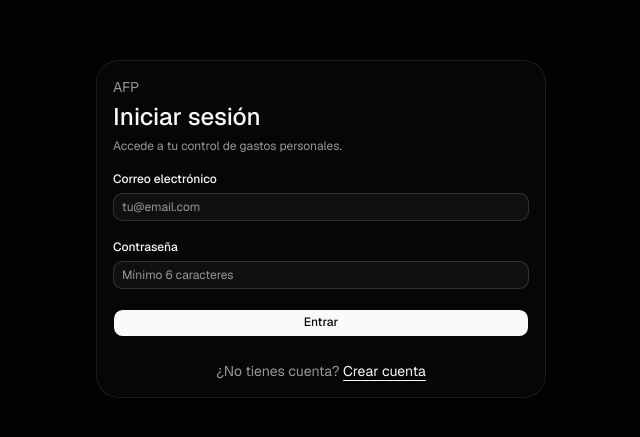
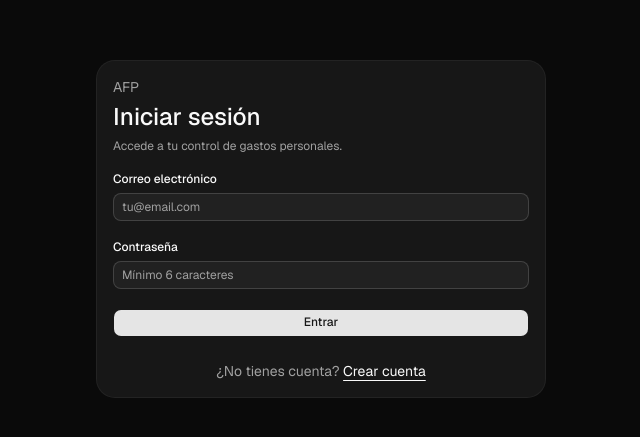
Before and after one commit to minnica/afp, a Next.js app: page /login in a window 1280 px wide. Shown: the part 171-608 px from the top of the page, without its empty margins (319-959 px from the left). Built offline with nearby package versions, Linux system fonts and the light colour scheme; no server answers.

Commit message:
chore(*) change styles to original shadcn

```diff
--- a/src/app/globals.css
+++ b/src/app/globals.css
@@ -64,15 +64,16 @@
   --accent: oklch(0.97 0 0);
   --accent-foreground: oklch(0.205 0 0);
   --destructive: oklch(0.577 0.245 27.325);
+  --destructive-foreground: oklch(0.985 0 0);
   --border: oklch(0.922 0 0);
   --input: oklch(0.922 0 0);
   --ring: oklch(0.708 0 0);
-  --chart-1: oklch(0.87 0 0);
-  --chart-2: oklch(0.556 0 0);
-  --chart-3: oklch(0.439 0 0);
-  --chart-4: oklch(0.371 0 0);
-  --chart-5: oklch(0.269 0 0);
-  --radius: 0.75rem;
+  --chart-1: oklch(0.646 0.222 41.116);
+  --chart-2: oklch(0.6 0.118 184.704);
+  --chart-3: oklch(0.398 0.07 227.392);
+  --chart-4: oklch(0.828 0.189 84.429);
+  --chart-5: oklch(0.769 0.188 70.08);
+  --radius: 0.625rem;
   --sidebar: oklch(0.985 0 0);
   --sidebar-foreground: oklch(0.145 0 0);
   --sidebar-primary: oklch(0.205 0 0);
@@ -84,48 +85,38 @@
 }
 
 .dark {
-  --background: oklch(0.08 0 0);
+  --background: oklch(0.145 0 0);
   --foreground: oklch(0.985 0 0);
-
-  --card: oklch(0.12 0 0);
+  --card: oklch(0.205 0 0);
   --card-foreground: oklch(0.985 0 0);
-
-  --popover: oklch(0.12 0 0);
+  --popover: oklch(0.205 0 0);
   --popover-foreground: oklch(0.985 0 0);
-
-  --primary: oklch(0.985 0 0);
-  --primary-foreground: oklch(0.12 0 0);
-
-  --secondary: oklch(0.17 0 0);
+  --primary: oklch(0.922 0 0);
+  --primary-foreground: oklch(0.205 0 0);
+  --secondary: oklch(0.269 0 0);
   --secondary-foreground: oklch(0.985 0 0);
-
-  --muted: oklch(0.17 0 0);
-  --muted-foreground: oklch(0.68 0 0);
-
-  --accent: oklch(0.2 0 0);
+  --muted: oklch(0.269 0 0);
+  --muted-foreground: oklch(0.708 0 0);
+  --accent: oklch(0.269 0 0);
   --accent-foreground: oklch(0.985 0 0);
-
-  --destructive: oklch(0.62 0.22 25);
+  --destructive: oklch(0.704 0.191 22.216);
   --destructive-foreground: oklch(0.985 0 0);
-
   --border: oklch(1 0 0 / 10%);
-  --input: oklch(1 0 0 / 14%);
-  --ring: oklch(0.72 0 0);
-
-  --chart-1: oklch(0.78 0.13 145);
-  --chart-2: oklch(0.72 0.12 250);
-  --chart-3: oklch(0.76 0.14 65);
-  --chart-4: oklch(0.7 0.12 305);
-  --chart-5: oklch(0.72 0.12 25);
-
-  --sidebar: oklch(0.1 0 0);
+  --input: oklch(1 0 0 / 15%);
+  --ring: oklch(0.556 0 0);
+  --chart-1: oklch(0.488 0.243 264.376);
+  --chart-2: oklch(0.696 0.17 162.48);
+  --chart-3: oklch(0.769 0.188 70.08);
+  --chart-4: oklch(0.627 0.265 303.9);
+  --chart-5: oklch(0.645 0.246 16.439);
+  --sidebar: oklch(0.205 0 0);
   --sidebar-foreground: oklch(0.985 0 0);
-  --sidebar-primary: oklch(0.985 0 0);
-  --sidebar-primary-foreground: oklch(0.1 0 0);
-  --sidebar-accent: oklch(0.18 0 0);
+  --sidebar-primary: oklch(0.488 0.243 264.376);
+  --sidebar-primary-foreground: oklch(0.985 0 0);
+  --sidebar-accent: oklch(0.269 0 0);
   --sidebar-accent-foreground: oklch(0.985 0 0);
   --sidebar-border: oklch(1 0 0 / 10%);
-  --sidebar-ring: oklch(0.72 0 0);
+  --sidebar-ring: oklch(0.556 0 0);
 }
 
 @layer base {
--- a/src/app/layout.js
+++ b/src/app/layout.js
@@ -26,7 +26,7 @@ export default function RootLayout({ children }) {
     >
       <body className="min-h-full flex flex-col">
         {children}
-        <Toaster richColors position="top-center" />
+        <Toaster richColors position="bottom-center" />
       </body>
     </html>
   );
```
